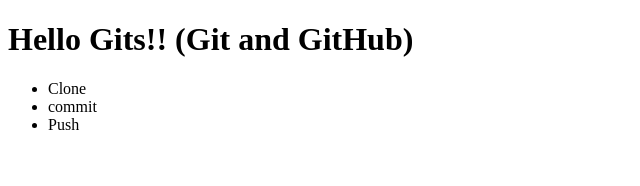
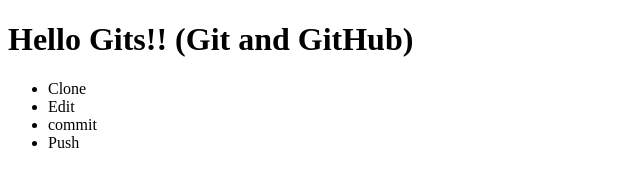
Before and after one commit to MeronAyne/Meron-Phase-3, a plain HTML site: page index.html in a window 1280 px wide. Shown: the full height of the page, 0-640 px from the left. Drawn offline with Linux system fonts and the light colour scheme.

Commit message:
updated commit

```diff
--- a/index.html
+++ b/index.html
@@ -7,7 +7,9 @@
 </head>
 <body>
     <h1>Hello Gits!! (Git and GitHub)</h1>
-    <ul><li>Clone</li>
+    <ul><li>Clone
+        <li>Edit</li>
+    </li>
     <li>commit</li>
     <li>Push</li></ul>
 </body>
```
